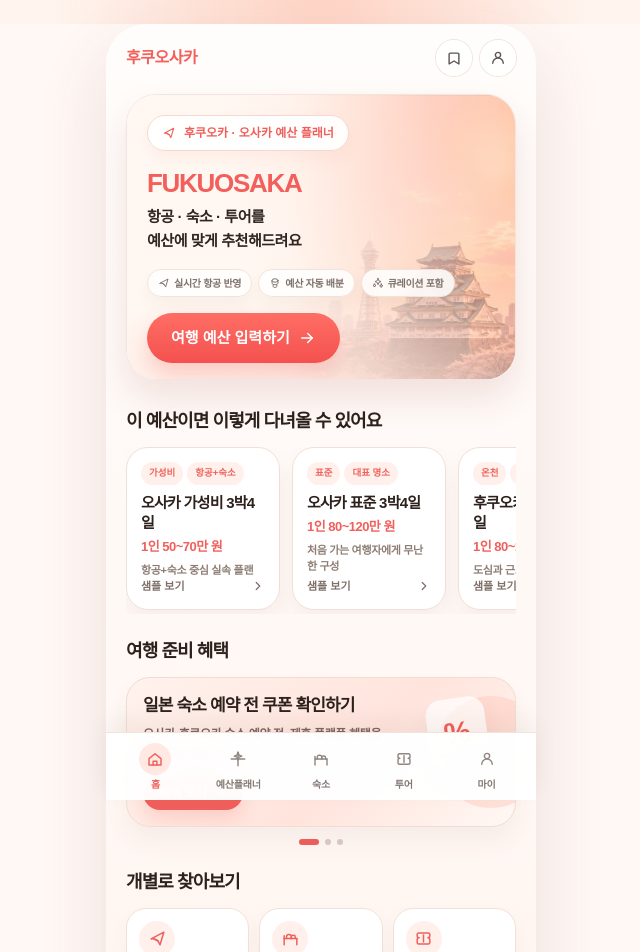
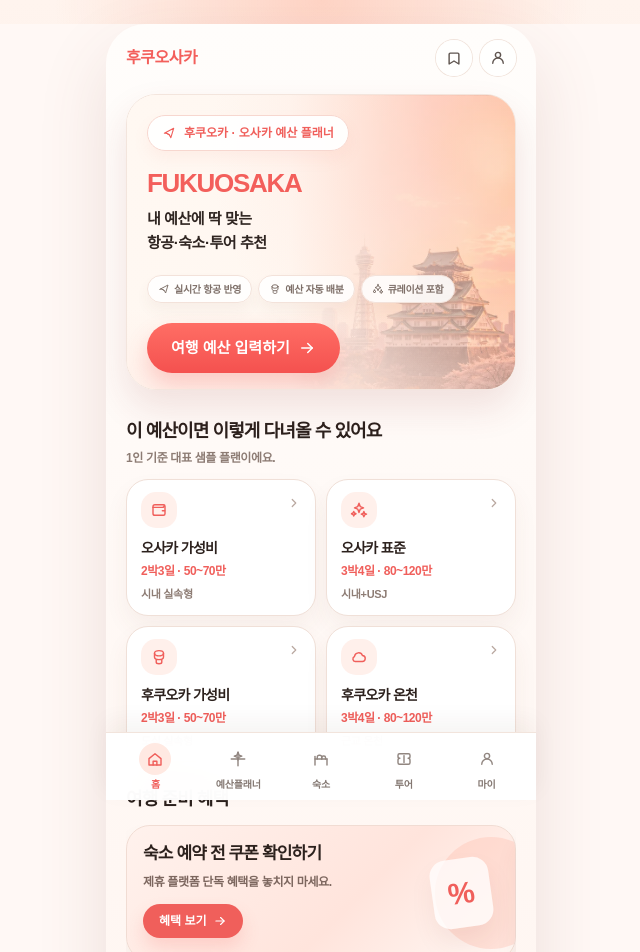
Before and after one commit to munani0918/fukuosaka, a Next.js app: page / in a window 1280 px wide. Shown: the top 952 px of the page, without its empty margins (319-959 px from the left). Built offline with nearby package versions, Linux system fonts and the light colour scheme; no server answers.

Commit message:
Refine Fukuosaka home UX

```diff
--- a/app/layout.tsx
+++ b/app/layout.tsx
@@ -2,8 +2,9 @@ import type { Metadata, Viewport } from "next";
 import "./globals.css";
 
 export const metadata: Metadata = {
-  title: "FUKUOSAKA | 후쿠오카·오사카 예산 플래너",
-  description: "후쿠오카·오사카 여행 예산을 입력하면 항공, 숙소, 투어를 예산에 맞게 추천하는 AI 플래너 홈 화면입니다.",
+  title: "FUKUOSAKA | 후쿠오카·오사카 예산플래너",
+  description:
+    "후쿠오카·오사카 여행 예산을 입력하면 항공, 숙소, 투어를 예산에 맞게 추천하는 예산플래너 홈 화면입니다.",
 };
 
 export const viewport: Viewport = {
--- a/src/components/home/BudgetSamplePlans.tsx
+++ b/src/components/home/BudgetSamplePlans.tsx
@@ -1,11 +1,25 @@
 import Link from "next/link";
 
 import type { BudgetTemplate } from "@/src/data/budgetTemplates";
-import { ChevronRightIcon } from "@/src/components/home/icons";
+import {
+  ChevronRightIcon,
+  CoinsIcon,
+  SparklesIcon,
+  WalletIcon,
+  CloudIcon,
+} from "@/src/components/home/icons";
 
 type BudgetSamplePlansProps = {
   items: BudgetTemplate[];
 };
+
+function planIcon(icon: BudgetTemplate["icon"]) {
+  const className = "h-[18px] w-[18px]";
+  if (icon === "wallet") return <WalletIcon className={className} />;
+  if (icon === "sparkles") return <SparklesIcon className={className} />;
+  if (icon === "coins") return <CoinsIcon className={className} />;
+  return <CloudIcon className={className} />;
+}
 
 export function BudgetSamplePlans({ items }: BudgetSamplePlansProps) {
   return (
@@ -14,40 +28,34 @@ export function BudgetSamplePlans({ items }: BudgetSamplePlansProps) {
         <h2 className="text-[18px] font-black tracking-[-0.05em] text-[#2c211d]">
           이 예산이면 이렇게 다녀올 수 있어요
         </h2>
+        <p className="mt-1 text-[12px] font-semibold tracking-[-0.03em] text-[#8d7c74]">
+          1인 기준 대표 샘플 플랜이에요.
+        </p>
       </div>
 
-      <div className="no-scrollbar flex gap-3 overflow-x-auto pb-1">
+      <div className="grid grid-cols-2 gap-2.5">
         {items.map((item) => (
           <Link
             key={item.slug}
             href={`/budget-plans/${item.slug}`}
-            className="group flex min-h-[154px] w-[154px] shrink-0 flex-col rounded-[22px] border border-[#f0e0d8] bg-white p-3.5 shadow-[0_12px_24px_rgba(115,72,59,0.06)] transition active:scale-[0.99]"
+            className="group relative min-h-[118px] rounded-[22px] border border-[#f0e0d8] bg-white px-3.5 py-3 shadow-[0_12px_24px_rgba(115,72,59,0.06)] transition active:scale-[0.99]"
           >
-            <div className="mb-2 flex flex-wrap gap-1">
-              {item.tags.slice(0, 2).map((tag) => (
-                <span
-                  key={tag}
-                  className="rounded-full bg-[#fff0eb] px-2 py-1 text-[9.5px] font-black text-[#ef625d]"
-                >
-                  {tag}
-                </span>
-              ))}
+            <div className="flex items-start justify-between gap-2">
+              <span className="flex h-9 w-9 shrink-0 items-center justify-center rounded-[15px] bg-[#fff0eb] text-[#f05f5b]">
+                {planIcon(item.icon)}
+              </span>
+              <ChevronRightIcon className="mt-1 h-3.5 w-3.5 shrink-0 text-[#b9a8a0] transition group-hover:translate-x-0.5" />
             </div>
 
-            <h3 className="text-[15px] font-black leading-5 tracking-[-0.05em] text-[#2c211d]">
-              {item.title}
+            <h3 className="mt-2.5 whitespace-nowrap text-[14px] font-black leading-5 tracking-[-0.05em] text-[#2c211d]">
+              {item.miniTitle}
             </h3>
-            <p className="mt-1 text-[13px] font-black tracking-[-0.04em] text-[#f05f5b]">
-              {item.budgetLabel}
+            <p className="mt-1 text-[12px] font-black tracking-[-0.04em] text-[#f05f5b]">
+              {item.miniBudgetLabel}
             </p>
-            <p className="mt-1.5 text-[11px] font-semibold leading-4 tracking-[-0.03em] text-[#8d7c74]">
-              {item.shortDescription}
+            <p className="mt-1.5 text-[11px] font-semibold tracking-[-0.03em] text-[#8d7c74]">
+              {item.miniDescription}
             </p>
-
-            <span className="mt-auto inline-flex items-center justify-between gap-2 text-[11px] font-black text-[#7f6f69]">
-              샘플 보기
-              <ChevronRightIcon className="h-3.5 w-3.5 transition group-hover:translate-x-0.5" />
-            </span>
           </Link>
         ))}
       </div>
--- a/src/components/home/HeroSection.tsx
+++ b/src/components/home/HeroSection.tsx
@@ -38,10 +38,7 @@ function HeroBackdrop() {
 }
 
 export function HeroSection({ hero }: HeroSectionProps) {
-  const subtitleLines = [
-    "항공 · 숙소 · 투어를",
-    "예산에 맞게 추천해드려요",
-  ];
+  const subtitleLines = ["내 예산에 딱 맞는", "항공·숙소·투어 추천"];
 
   return (
     <section className="mb-6 px-5 pt-3">
@@ -58,7 +55,7 @@ export function HeroSection({ hero }: HeroSectionProps) {
             {hero.title}
           </h1>
 
-          <div className="mt-2.5 space-y-0 text-[15px] font-bold leading-6 tracking-[-0.03em] text-[#2f2521]">
+          <div className="mt-3 space-y-0 text-[15px] font-bold leading-6 tracking-[-0.03em] text-[#2f2521]">
             {subtitleLines.map((line) => (
               <p key={line} className="max-w-[60%]">
                 {line}
@@ -66,7 +63,7 @@ export function HeroSection({ hero }: HeroSectionProps) {
             ))}
           </div>
 
-          <div className="mt-4 flex gap-1.5">
+          <div className="mt-5 flex gap-1.5">
             {hero.tags.map((tag) => (
               <span
                 key={tag.label}
@@ -80,7 +77,7 @@ export function HeroSection({ hero }: HeroSectionProps) {
 
           <PlannerEntryButton
             source="hero-cta"
-            className="mt-4 inline-flex h-[50px] min-w-[164px] items-center justify-center gap-2 rounded-full bg-[linear-gradient(180deg,#ff6e65_0%,#f4514f_100%)] px-6 text-[15px] font-black text-white shadow-[0_12px_22px_rgba(244,89,85,0.26)] transition active:scale-[0.99]"
+            className="mt-5 inline-flex h-[50px] min-w-[164px] items-center justify-center gap-2 rounded-full bg-[linear-gradient(180deg,#ff6e65_0%,#f4514f_100%)] px-6 text-[15px] font-black text-white shadow-[0_12px_22px_rgba(244,89,85,0.26)] transition active:scale-[0.99]"
           >
             <span>{hero.ctaLabel}</span>
             <ArrowRightIcon className="h-[18px] w-[18px]" />
--- a/src/components/home/QuickSearchLinks.tsx
+++ b/src/components/home/QuickSearchLinks.tsx
@@ -10,19 +10,19 @@ import {
 const QUICK_LINKS = [
   {
     title: "최저가 항공권",
-    description: "후쿠오카·오사카 항공권 확인",
+    description: "실시간 가격 비교",
     href: "/flights",
     icon: "flight",
   },
   {
-    title: "숙소",
-    description: "지역·날짜·예산으로 찾기",
+    title: "맞춤 숙소",
+    description: "조건에 맞는 숙소 찾기",
     href: "/stays",
     icon: "stay",
   },
   {
     title: "투어·티켓",
-    description: "입장권·패스·근교투어 보기",
+    description: "필수 패스 및 액티비티",
     href: "/tours",
     icon: "tour",
   },
@@ -48,15 +48,15 @@ export function QuickSearchLinks() {
           <Link
             key={item.title}
             href={item.href}
-            className="group flex min-h-[104px] flex-col rounded-[20px] border border-[#f0e2da] bg-white px-3 py-3 shadow-[0_10px_20px_rgba(115,72,59,0.05)] transition active:scale-[0.99]"
+            className="group flex min-h-[108px] flex-col rounded-[20px] border border-[#f0e2da] bg-white px-3 py-3 shadow-[0_10px_20px_rgba(115,72,59,0.05)] transition active:scale-[0.99]"
           >
-            <span className="mb-2 flex h-9 w-9 items-center justify-center rounded-full bg-[#fff0eb] text-[#f05f5b]">
+            <span className="mb-3 flex h-9 w-9 items-center justify-center rounded-full bg-[#fff0eb] text-[#f05f5b]">
               {quickIcon(item.icon)}
             </span>
-            <span className="text-[13px] font-black tracking-[-0.05em] text-[#2c211d]">
+            <span className="text-[12.5px] font-black leading-4 tracking-[-0.05em] text-[#2c211d]">
               {item.title}
             </span>
-            <span className="mt-1 text-[10.5px] font-semibold leading-4 tracking-[-0.03em] text-[#8d7c74]">
+            <span className="mt-1 text-[10px] font-semibold leading-3 tracking-[-0.03em] text-[#8d7c74]">
               {item.description}
             </span>
             <ChevronRightIcon className="mt-auto h-3.5 w-3.5 self-end text-[#b9a8a0] transition group-hover:translate-x-0.5" />
--- a/src/components/home/TravelBenefitBanners.tsx
+++ b/src/components/home/TravelBenefitBanners.tsx
@@ -1,6 +1,6 @@
 "use client";
 
-import { useState } from "react";
+import { useRef, useState } from "react";
 
 import type { HomeBenefitBanner } from "@/src/data/homeBanners";
 import { ArrowRightIcon } from "@/src/components/home/icons";
@@ -10,10 +10,30 @@ type TravelBenefitBannersProps = {
 };
 
 export function TravelBenefitBanners({ items }: TravelBenefitBannersProps) {
+  const activeItems = items.filter((item) => item.isActive);
   const [activeIndex, setActiveIndex] = useState(0);
-  const active = items[activeIndex] ?? items[0];
+  const scrollerRef = useRef<HTMLDivElement | null>(null);
+  const pointerStartX = useRef(0);
+  const pointerDeltaX = useRef(0);
 
-  if (!active) return null;
+  if (!activeItems.length) return null;
+
+  function scrollToIndex(index: number) {
+    const scroller = scrollerRef.current;
+    if (!scroller) return;
+    scroller.scrollTo({
+      left: scroller.clientWidth * index,
+      behavior: "smooth",
+    });
+    setActiveIndex(index);
+  }
+
+  function syncActiveSlide() {
+    const scroller = scrollerRef.current;
+    if (!scroller) return;
+    const nextIndex = Math.round(scroller.scrollLeft / scroller.clientWidth);
+    setActiveIndex(Math.min(activeItems.length - 1, Math.max(0, nextIndex)));
+  }
 
   return (
     <section className="px-5">
@@ -23,9 +43,26 @@ export function TravelBenefitBanners({ items }: TravelBenefitBannersProps) {
         </h2>
       </div>
 
+      <div
+        ref={scrollerRef}
+        onScroll={syncActiveSlide}
+        className="no-scrollbar flex snap-x snap-mandatory overflow-x-auto scroll-smooth"
+      >
+        {activeItems.map((item) => (
+          <div key={item.id} className="w-full shrink-0 snap-center">
             <a
-        href={active.href}
-        className="relative block overflow-hidden rounded-[24px] border border-[#f1dcd3] bg-[linear-gradient(135deg,#fff2ed_0%,#ffe4dc_58%,#fff8f4_100%)] px-4 py-4 shadow-[0_14px_24px_rgba(118,67,55,0.06)]"
+              href={item.href}
+              onPointerDown={(event) => {
+                pointerStartX.current = event.clientX;
+                pointerDeltaX.current = 0;
+              }}
+              onPointerMove={(event) => {
+                pointerDeltaX.current = Math.abs(event.clientX - pointerStartX.current);
+              }}
+              onClick={(event) => {
+                if (pointerDeltaX.current > 8) event.preventDefault();
+              }}
+              className="relative block min-h-[136px] overflow-hidden rounded-[24px] border border-[#f1dcd3] bg-[linear-gradient(135deg,#fff2ed_0%,#ffe4dc_58%,#fff8f4_100%)] px-4 py-4 shadow-[0_14px_24px_rgba(118,67,55,0.06)]"
             >
               <div
                 aria-hidden="true"
@@ -33,32 +70,35 @@ export function TravelBenefitBanners({ items }: TravelBenefitBannersProps) {
               />
               <div
                 aria-hidden="true"
-          className="absolute right-7 top-5 rotate-[-8deg] rounded-[16px] bg-white/70 px-4 py-3 text-[30px] font-black text-[#f05f5b] shadow-[0_14px_24px_rgba(146,70,53,0.08)]"
+                className="absolute right-6 top-1/2 -translate-y-1/2 rotate-[-8deg] rounded-[16px] bg-white/75 px-4 py-3 text-[30px] font-black text-[#f05f5b] shadow-[0_14px_24px_rgba(146,70,53,0.08)]"
               >
                 %
               </div>
 
               <div className="relative z-10 max-w-[68%]">
                 <p className="text-[17px] font-black leading-6 tracking-[-0.05em] text-[#2c211d]">
-            {active.title}
+                  {item.title}
                 </p>
                 <p className="mt-1.5 text-[12px] font-semibold leading-5 tracking-[-0.03em] text-[#7d675f]">
-            {active.description}
+                  {item.description}
                 </p>
                 <span className="mt-3 inline-flex items-center gap-1.5 rounded-full bg-[#f05f5b] px-4 py-2 text-[12px] font-black text-white shadow-[0_10px_18px_rgba(244,89,85,0.18)]">
-            {active.ctaLabel}
+                  {item.ctaText}
                   <ArrowRightIcon className="h-3.5 w-3.5" />
                 </span>
               </div>
             </a>
+          </div>
+        ))}
+      </div>
 
       <div className="mt-3 flex justify-center gap-1.5">
-        {items.map((item, index) => (
+        {activeItems.map((item, index) => (
           <button
             key={item.id}
             type="button"
             aria-label={`${index + 1}번째 혜택 보기`}
-            onClick={() => setActiveIndex(index)}
+            onClick={() => scrollToIndex(index)}
             className={`h-1.5 rounded-full transition ${
               index === activeIndex ? "w-5 bg-[#f05f5b]" : "w-1.5 bg-[#dccbc3]"
             }`}
--- a/src/data/budgetTemplates.ts
+++ b/src/data/budgetTemplates.ts
@@ -1,56 +1,78 @@
 export type BudgetTemplate = {
   slug: string;
   city: "osaka" | "fukuoka";
+  cityCode: "KIX" | "FUK";
   title: string;
+  miniTitle: string;
   budgetLabel: string;
+  miniBudgetLabel: string;
   shortDescription: string;
+  miniDescription: string;
   duration: string;
+  nights: number;
   tags: string[];
+  icon: "wallet" | "sparkles" | "coins" | "onsen";
   budgetPreset: "budget" | "standard" | "premium";
   defaultBudgetPerPerson: number;
   packageType: "flight_hotel_tour" | "flight_hotel";
   nearbyMode: "light" | "standard" | "comfort";
+  styles: string[];
+  note?: string;
   budgetBreakdown: { label: string; amount: string }[];
   itinerarySummary: string[];
 };
 
 export const budgetTemplates: BudgetTemplate[] = [
   {
-    slug: "osaka-budget-3n4d",
+    slug: "osaka-budget-2n3d",
     city: "osaka",
-    title: "오사카 가성비 3박4일",
-    budgetLabel: "1인 50~70만 원",
-    shortDescription: "항공+숙소 중심 실속 플랜",
-    duration: "3박4일",
+    cityCode: "KIX",
+    title: "오사카 가성비 2박3일",
+    miniTitle: "오사카 가성비",
+    budgetLabel: "1인 50~70만 원 기준",
+    miniBudgetLabel: "2박3일 · 50~70만",
+    shortDescription: "오사카 시내 핵심 동선을 실속 있게 보는 항공+숙소 중심 샘플 플랜이에요.",
+    miniDescription: "시내 실속형",
+    duration: "2박3일",
+    nights: 2,
     tags: ["가성비", "항공+숙소", "시내 중심"],
+    icon: "wallet",
     budgetPreset: "budget",
     defaultBudgetPerPerson: 600000,
     packageType: "flight_hotel",
     nearbyMode: "light",
+    styles: ["sightseeing", "food"],
     budgetBreakdown: [
       { label: "항공권", amount: "25~32만 원" },
-      { label: "숙소", amount: "22~30만 원" },
+      { label: "숙소", amount: "20~30만 원" },
       { label: "선택 티켓", amount: "3~8만 원" },
     ],
     itinerarySummary: [
       "1일차: 난바·도톤보리 주변에서 가볍게 시작",
       "2일차: 오사카성 또는 우메다 대표 동선",
-      "3일차: 신사이바시·구로몬시장 실속 코스",
-      "4일차: 숙소 주변 정리 후 공항 이동",
+      "3일차: 구로몬시장·신사이바시 짧은 마무리",
     ],
   },
   {
     slug: "osaka-standard-3n4d",
     city: "osaka",
+    cityCode: "KIX",
     title: "오사카 표준 3박4일",
-    budgetLabel: "1인 80~120만 원",
-    shortDescription: "처음 가는 여행자에게 무난한 구성",
+    miniTitle: "오사카 표준",
+    budgetLabel: "1인 80~120만 원 기준",
+    miniBudgetLabel: "3박4일 · 80~120만",
+    shortDescription: "오사카 시내와 유니버설 스튜디오 재팬을 함께 고려한 표준 샘플 플랜이에요.",
+    miniDescription: "시내+USJ",
     duration: "3박4일",
-    tags: ["표준", "대표 명소", "투어 선택"],
+    nights: 3,
+    tags: ["표준", "시내+USJ", "처음 여행"],
+    icon: "sparkles",
     budgetPreset: "standard",
     defaultBudgetPerPerson: 1000000,
     packageType: "flight_hotel_tour",
     nearbyMode: "standard",
+    styles: ["sightseeing", "shopping"],
+    note: "시내+USJ 중심",
     budgetBreakdown: [
       { label: "항공권", amount: "28~38만 원" },
       { label: "숙소", amount: "36~55만 원" },
@@ -58,32 +80,70 @@ export const budgetTemplates: BudgetTemplate[] = [
     ],
     itinerarySummary: [
       "1일차: 난바 체크인과 도톤보리 야경",
-      "2일차: 오사카성·우메다 전망 동선",
-      "3일차: 교토·나라·고베 중 근교 하루",
+      "2일차: 유니버설 스튜디오 재팬 또는 대표 테마 일정",
+      "3일차: 오사카성·우메다·신사이바시 동선",
       "4일차: 마지막 쇼핑 후 공항 이동",
+    ],
+  },
+  {
+    slug: "fukuoka-budget-2n3d",
+    city: "fukuoka",
+    cityCode: "FUK",
+    title: "후쿠오카 가성비 2박3일",
+    miniTitle: "후쿠오카 가성비",
+    budgetLabel: "1인 50~70만 원 기준",
+    miniBudgetLabel: "2박3일 · 50~70만",
+    shortDescription: "하카타·텐진·나카스 도심을 중심으로 짧고 실속 있게 다녀오는 샘플 플랜이에요.",
+    miniDescription: "도심 실속형",
+    duration: "2박3일",
+    nights: 2,
+    tags: ["가성비", "항공+숙소", "도심 중심"],
+    icon: "coins",
+    budgetPreset: "budget",
+    defaultBudgetPerPerson: 600000,
+    packageType: "flight_hotel",
+    nearbyMode: "light",
+    styles: ["food", "sightseeing"],
+    budgetBreakdown: [
+      { label: "항공권", amount: "24~32만 원" },
+      { label: "숙소", amount: "20~30만 원" },
+      { label: "선택 티켓", amount: "3~8만 원" },
+    ],
+    itinerarySummary: [
+      "1일차: 하카타 체크인 후 라멘과 나카스 야타이",
+      "2일차: 텐진·다이묘 카페와 도심 쇼핑",
+      "3일차: 하카타역 기념품 정리 후 공항 이동",
     ],
   },
   {
     slug: "fukuoka-onsen-3n4d",
     city: "fukuoka",
+    cityCode: "FUK",
     title: "후쿠오카 온천 3박4일",
-    budgetLabel: "1인 80~120만 원",
-    shortDescription: "도심과 근교 온천을 함께",
+    miniTitle: "후쿠오카 온천",
+    budgetLabel: "1인 80~120만 원 기준",
+    miniBudgetLabel: "3박4일 · 80~120만",
+    shortDescription: "후쿠오카 도심과 유후인·벳푸 같은 근교 온천을 함께 보는 샘플 플랜이에요.",
+    miniDescription: "근교 온천",
     duration: "3박4일",
-    tags: ["온천", "근교", "여유 일정"],
+    nights: 3,
+    tags: ["온천", "근교", "휴식"],
+    icon: "onsen",
     budgetPreset: "standard",
     defaultBudgetPerPerson: 1000000,
     packageType: "flight_hotel_tour",
     nearbyMode: "standard",
+    styles: ["onsen", "sightseeing"],
+    note: "근교 온천 포함",
     budgetBreakdown: [
       { label: "항공권", amount: "25~35만 원" },
       { label: "숙소", amount: "35~55만 원" },
-      { label: "온천·근교", amount: "10~20만 원" },
+      { label: "온천·근교 티켓", amount: "10~20만 원" },
     ],
     itinerarySummary: [
-      "1일차: 하카타 체크인과 나카스 야타이",
+      "1일차: 하카타 체크인과 나카스 야경",
       "2일차: 다자이후 반나절과 텐진 산책",
-      "3일차: 유후인·벳푸 온천형 근교 코스",
+      "3일차: 유후인 또는 벳푸 온천형 근교 코스",
       "4일차: 하카타역 기념품 정리 후 공항 이동",
     ],
   },
--- a/src/data/homeBanners.ts
+++ b/src/data/homeBanners.ts
@@ -2,30 +2,44 @@ export type HomeBenefitBanner = {
   id: string;
   title: string;
   description: string;
-  ctaLabel: string;
+  ctaText: string;
   href: string;
+  type: "stay" | "ticket" | "connectivity";
+  platform: "partner" | "myrealtrip" | "esim";
+  isActive: boolean;
+  startDate?: string;
+  endDate?: string;
 };
 
 export const homeBenefitBanners: HomeBenefitBanner[] = [
   {
     id: "stay-coupon",
-    title: "일본 숙소 예약 전 쿠폰 확인하기",
-    description: "오사카·후쿠오카 숙소 예약 전, 제휴 플랫폼 혜택을 먼저 확인해보세요.",
-    ctaLabel: "혜택 보기",
+    title: "숙소 예약 전 쿠폰 확인하기",
+    description: "제휴 플랫폼 단독 혜택을 놓치지 마세요.",
+    ctaText: "혜택 보기",
     href: "#",
+    type: "stay",
+    platform: "partner",
+    isActive: true,
   },
   {
     id: "osaka-ticket",
-    title: "오사카 인기 티켓 미리 준비하기",
-    description: "유니버설·전망대·교통패스까지 여행 전 필요한 티켓을 확인해보세요.",
-    ctaLabel: "티켓 보기",
+    title: "오사카 필수 티켓 미리 준비하기",
+    description: "유니버설·전망대·교통패스까지 미리 확인해보세요.",
+    ctaText: "티켓 보기",
     href: "#",
+    type: "ticket",
+    platform: "myrealtrip",
+    isActive: true,
   },
   {
     id: "japan-esim",
     title: "일본 도착 전 eSIM 먼저 준비하세요",
-    description: "공항 도착 후 바로 인터넷을 쓰고 싶다면 출국 전 미리 준비해보세요.",
-    ctaLabel: "준비하기",
+    description: "공항 도착 후 바로 인터넷을 쓰고 싶다면 미리 준비해보세요.",
+    ctaText: "준비하기",
     href: "#",
+    type: "connectivity",
+    platform: "esim",
+    isActive: true,
   },
 ];
```
Also changed, not shown: app/budget-plans/[slug]/page.tsx (+7 -2 lines), public/planner-wizard.html (+37 -16 lines), src/components/home/PlannerEntryButton.tsx (+20 -0 lines). Lines whose indentation alone changed are shown as unchanged.
